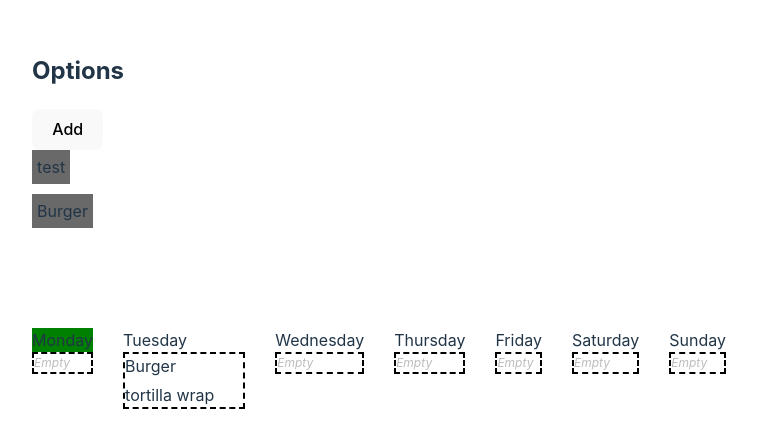
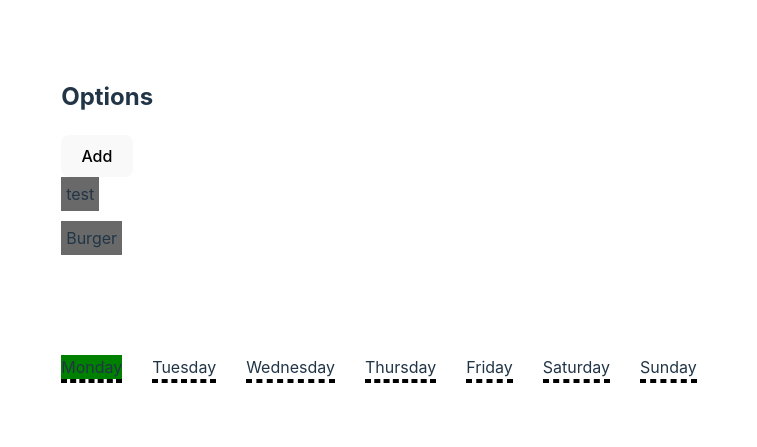
Before and after one commit to stoddardjd2/Meal-Planner, a React (Vite) app in the folder meal-planner/: page / in a window 1280 px wide. Shown: the part 179-626 px from the top of the page, without its empty margins (261-1018 px from the left). Built offline with nearby package versions, Linux system fonts and the light colour scheme.

Commit message:
added way of displaying amount of days a meal that has been added to calendar will last using serving sizes

```diff
--- a/meal-planner/src/components/calendar/Calendar.jsx
+++ b/meal-planner/src/components/calendar/Calendar.jsx
@@ -2,24 +2,25 @@ import "./Calendar.css";
 import { useState, useRef } from "react";
 import xIcon from "../../assets/x.svg";
 export default function Calendar({ mealOptions, draggedValueRef }) {
-  const [addedMeals, setAddedMeals] = useState({
-    1: [
-      {
-        name: "Burger",
-        link: "",
-        servings: 4,
-        prepTimeMin: 25,
-        ingredients: ["onions", "buns", "patty"],
-      },
-      {
-        name: "tortilla wrap",
-        link: "",
-        servings: 2,
-        prepTimeMin: 10,
-        ingredients: ["tortilla", "meat"],
-      },
-    ],
-  });
+  const [addedMeals, setAddedMeals] = useState([
+    // {
+    //   name: "Burger",
+    //   link: "",
+    //   servings: 2,
+    //   prepTimeMin: 25,
+    //   ingredients: ["onions", "buns", "patty"],
+    //   assignment: 1,
+    // },
+    // {
+    //   name: "tortilla wrap",
+    //   link: "",
+    //   servings: 2,
+    //   prepTimeMin: 10,
+    //   ingredients: ["tortilla", "meat"],
+    //   assignment: 3,
+    // },
+  ]);
+  console.log("addedMeals", addedMeals);
 
   const days = [
     "Monday",
@@ -60,6 +61,21 @@ function Day({
   addedMeals,
   mealOptions,
 }) {
+  const colorOptions = [
+    "#264653", // Deep Blue Teal
+    "#2A9D8F", // Dark Aqua
+    "#E76F51", // Warm Terracotta
+    "#F4A261", // Soft Amber
+    "#E9C46A", // Golden Yellow
+    "#1D3557", // Midnight Blue
+    "#457B9D", // Slate Blue
+    "#8D99AE", // Gentle Slate
+    "#6A4C93", // Rich Purple
+    "#FF6F61", // Vibrant Coral
+    "#D62828", // Fiery Red
+    "#264653", // Deep Blue Green
+  ];
+
   const targetRef = useRef(null); // Ref to directly manipulate the DOM content
   const date = new Date();
   const currentDay = date.getDay();
@@ -70,33 +86,39 @@ function Day({
 
   const handleDrop = (e) => {
     e.preventDefault();
+    const index = e.currentTarget.id;
     if (targetRef.current) {
       // targetRef.current.innerText = draggedValueRef.current; // Set the content of the drop target to the dragged value
       setAddedMeals((prev) => {
-        if (prev[dayIndex]) {
-          return {
-            ...prev,
-            [dayIndex]: [
-              ...prev[dayIndex],
-              mealOptions[draggedValueRef.current.id],
-            ],
-          };
-        } else {
-          return {
-            ...prev,
-            [dayIndex]: [mealOptions[draggedValueRef.current.id]],
-          };
-        }
+        // if (prev[dayIndex]) {
+        return [
+          ...prev,
+          {
+            ...mealOptions[draggedValueRef.current.id],
+            assignment: index,
+          },
+        ];
+        // } else {
+        //   return [
+        //     {
+        //       ...mealOptions[draggedValueRef.current.id],
+        //       assignment: index,
+        //     },
+        //   ];
+        // }
       });
     }
   };
   function handleRemoveMeal(e) {
     const index = e.currentTarget.id;
     setAddedMeals((prev) => {
-      const copy = [...prev[dayIndex]];
+      const copy = [...prev];
       copy.splice(index, 1);
-      return { ...prev, [dayIndex]: copy };
+      return copy;
     });
+  }
+  function getColor(index) {
+    return colorOptions[+index];
   }
 
   return (
@@ -110,22 +132,33 @@ function Day({
         {day}
       </div>
       <div className="added-meals-list">
-        {!addedMeals[dayIndex] || addedMeals[dayIndex].length == 0 ? (
-          <div className="placeholder-text">Empty</div>
-        ) : (
-          <>
-            {addedMeals[dayIndex].map((meal, index) => {
+        <>
+          {addedMeals.map((meal, index) => {
+            const assignment = meal.assignment;
+            console.log("colorOptions[+meal.assignment]");
+            console.log(meal.assignment);
+            if (
+              dayIndex == assignment ||
+              (dayIndex >= assignment &&
+                dayIndex < +assignment + +meal.servings)
+            ) {
               return (
-                <div key={index} className="meal-item-container">
+                <div
+                  style={{
+                    backgroundColor: `${getColor(index)}`,
+                  }}
+                  key={index}
+                  className="meal-item-container"
+                >
                   <div>{meal.name}</div>
                   <button id={index} onClick={handleRemoveMeal}>
                     <img src={xIcon} />
                   </button>
                 </div>
               );
-            })}
-          </>
-        )}
+            }
+          })}
+        </>
       </div>
     </div>
   );
```
